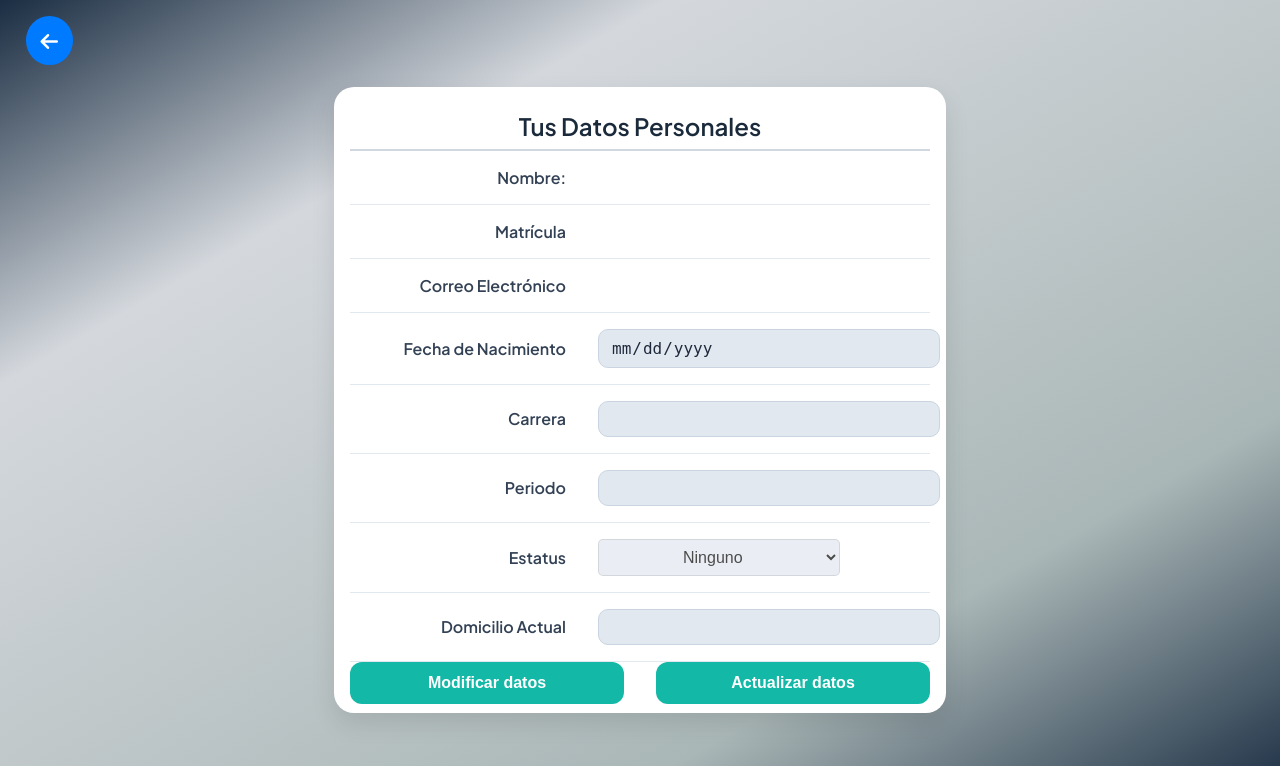
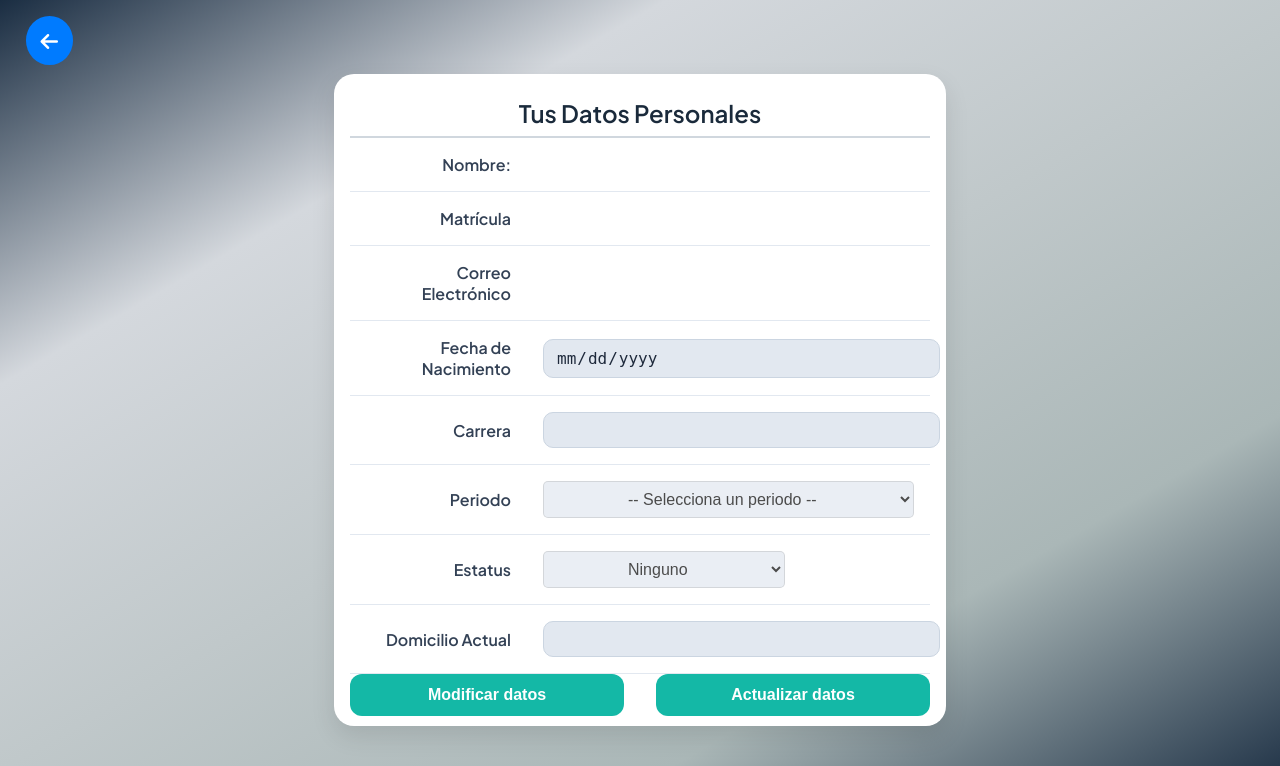
Before and after one commit to abrahampa21/academix, a PHP site: page /academix/portalAlumno/datosPersonales.php in a window 1280 px wide. Shown: the top 766 px of the page. Run offline with PHP 8.4, Linux system fonts and the light colour scheme; the visitor is signed in with stand-in values (Sample User, id 1); data that the repository does not hold is empty; a stand-in replaces the project's code that opens the database connection; some libraries are stand-ins or nearby versions.

Commit message:
anadiendo periodo en forma de select al alumno

```diff
--- a/portalAlumno/datosPersonales.php
+++ b/portalAlumno/datosPersonales.php
@@ -124,14 +124,18 @@ $row = mysqli_fetch_assoc($resultado);
       <tr>
         <th>Periodo</th>
         <td>
-          <input
-            type="text"
-            class="dp-inputs"
-            name="periodo"
-            id="periodo"
-            readonly
-            required
-            value="<?php echo $row['periodo'] ?>" />
+          <select
+  name="periodo"
+  class="status"
+  id="periodo"
+  required
+  disabled
+>
+  <option value="">-- Selecciona un periodo --</option>
+  <option value="Enero - Abril" <?= strtolower(trim($row['periodo'])) === 'enero - abril' ? 'selected' : '' ?>>Enero - Abril</option>
+  <option value="Abril - Agosto" <?= strtolower(trim($row['periodo'])) === 'abril - agosto' ? 'selected' : '' ?>>Abril - Agosto</option>
+  <option value="Septiembre - Diciembre" <?= strtolower(trim($row['periodo'])) === 'septiembre - diciembre' ? 'selected' : '' ?>>Septiembre - Diciembre</option>
+</select>
         </td>
       </tr>
       <tr>
```
